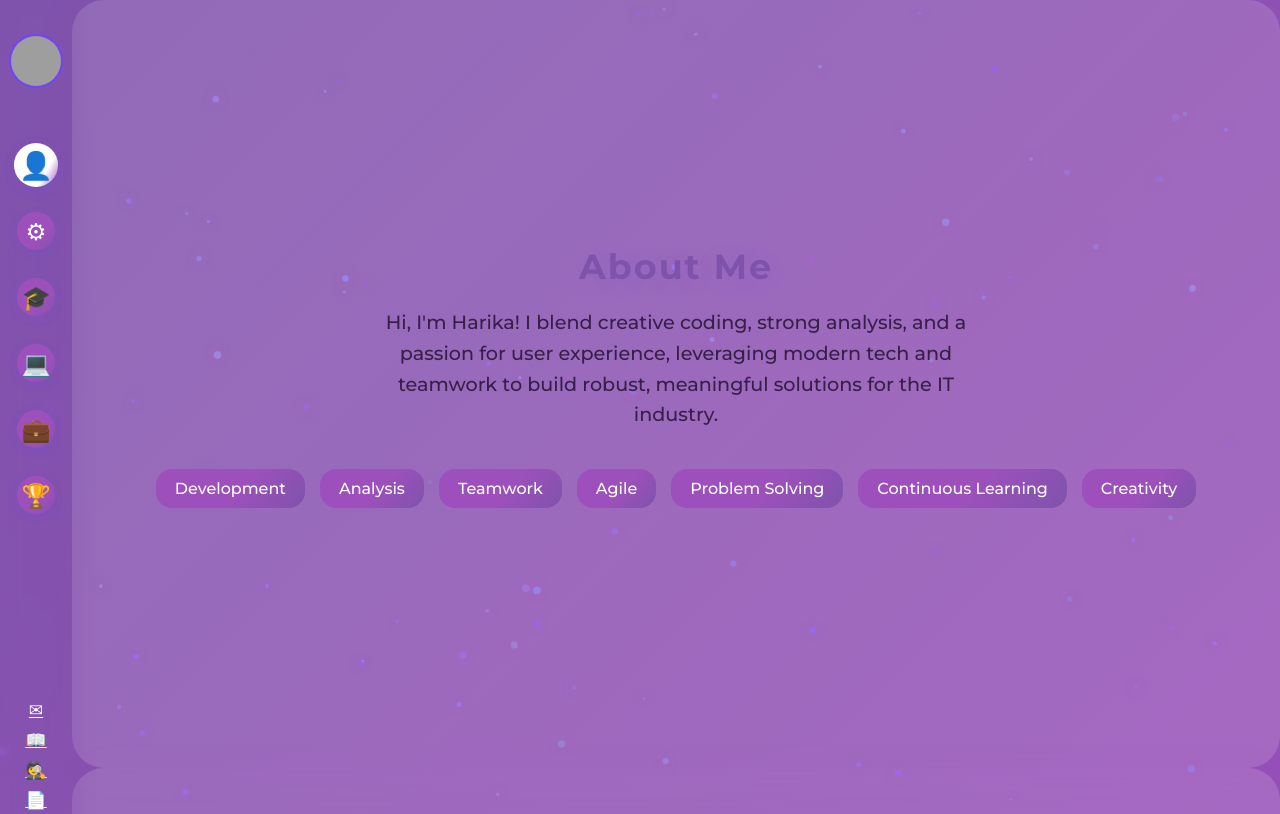
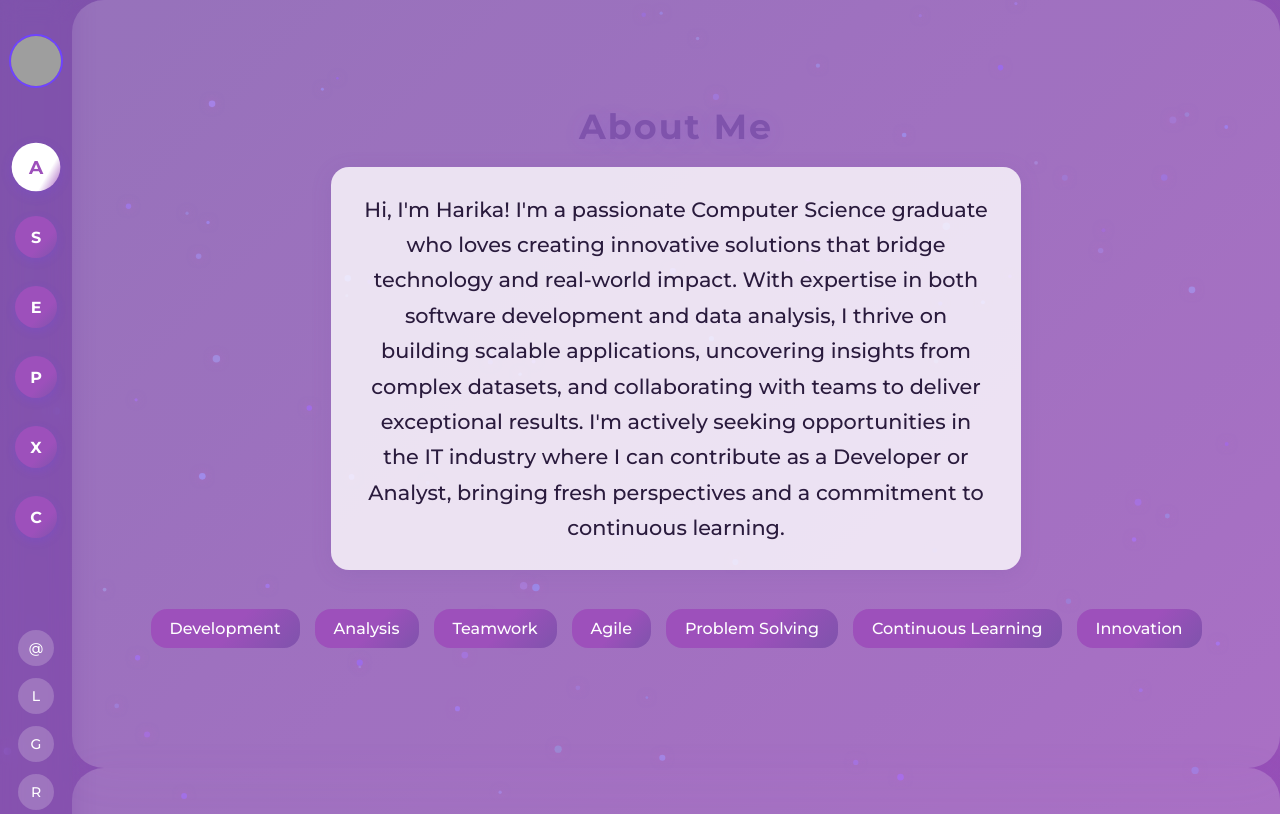
Before and after one commit to HarikaYarly/Harika, a plain HTML site: page index.html in a window 1280 px wide. Shown: the top 814 px of the page. Drawn offline with Linux system fonts and the light colour scheme; grey boxes are pictures that could not be loaded.

Commit message:
Update index.html

```diff
--- a/index.html
+++ b/index.html
@@ -15,27 +15,43 @@
     .particles { position: fixed; top: 0; left: 0; width: 100vw; height: 100vh; z-index: 0; pointer-events: none; }
     .sidebar {
       position: fixed; top: 0; left: 0; width: 72px; height: 100vh; z-index: 10;
-      background: rgba(127,83,172,0.18); box-shadow: 2px 0 18px #7f53ac60;
+      background: rgba(127,83,172,0.25); box-shadow: 2px 0 18px #7f53ac60;
       display: flex; flex-direction: column; align-items: center; gap: 24px; padding-top: 34px;
-      backdrop-filter: blur(7px);
+      backdrop-filter: blur(10px);
     }
     .sidebar .avatar { width: 50px; height: 50px; border-radius: 50%; border: 2px solid #6e44ff; object-fit: cover; margin-bottom: 14px;}
     .nav-icons { display: flex; flex-direction: column; gap: 28px; margin-top: 20px;}
-    .nav-icons a { width: 38px; height: 38px; display: flex; align-items: center; justify-content: center;
+    .nav-icons a {
+      width: 42px; height: 42px; display: flex; align-items: center; justify-content: center;
       background: linear-gradient(135deg, #9d50bb 65%, #7f53ac 100%);
-      border-radius: 50%; color: #fff; text-decoration: none; font-size: 1.46em; box-shadow: 0 3px 10px #6e44ff31; transition: transform 0.22s, background 0.32s;}
-    .nav-icons a.active, .nav-icons a:hover { background: linear-gradient(120deg, #fff 70%, #9d50bb 100%); color: #9d50bb; transform: scale(1.16);}
-    .sidebar .external { margin-top: auto; margin-bottom: 24px; display: flex; flex-direction: column; gap: 9px;}
-    .sidebar .external a { font-size: 1.07em; color: #fff; text-decoration: underline; text-align: center; transition: color 0.2s;}
-    .sidebar .external a:hover { color: #fbf0fa;}
+      border-radius: 50%; color: #fff; text-decoration: none; font-size: 16px; font-weight: bold;
+      box-shadow: 0 3px 10px #6e44ff31; transition: transform 0.22s, background 0.32s;
+    }
+    .nav-icons a.active, .nav-icons a:hover {
+      background: linear-gradient(120deg, #fff 70%, #9d50bb 100%);
+      color: #9d50bb; transform: scale(1.16);
+    }
+    .sidebar .external { margin-top: auto; margin-bottom: 24px; display: flex; flex-direction: column; gap: 12px;}
+    .sidebar .external a {
+      width: 36px; height: 36px; display: flex; align-items: center; justify-content: center;
+      background: rgba(255,255,255,0.2); border-radius: 50%; color: #fff; text-decoration: none;
+      font-size: 14px; transition: background 0.2s, transform 0.2s;
+    }
+    .sidebar .external a:hover { background: rgba(255,255,255,0.3); transform: scale(1.1);}
     .section {
       min-height: 96vh; display: flex; flex-direction: column; align-items: center; justify-content: center; position: relative; z-index: 2;
       opacity: 0.1; transform: translateY(80px) scale(0.97); transition: opacity 1.1s, transform 1.1s;
-      margin-left: 72px; box-sizing: border-box; background: rgba(255,255,255,0.14); border-radius: 32px; box-shadow: 0 8px 38px #9d50bb18; padding: 40px 30px;
+      margin-left: 72px; box-sizing: border-box; background: rgba(255,255,255,0.18); border-radius: 32px;
+      box-shadow: 0 8px 38px #9d50bb18; padding: 40px 30px;
     }
     .section.visible { opacity: 1; transform: translateY(0) scale(1);}
     .section h2 { font-size: 2.18em; color: #7f53ac; margin-bottom: 19px; margin-top: 0; text-align: center; letter-spacing: 2px; text-shadow: 0 3px 20px #6e44ff21;}
-    .about-info { max-width: 630px; text-align: center; font-size: 1.2em; line-height: 1.6; color: #381f49; margin-bottom: 27px;}
+    .about-info {
+      max-width: 630px; text-align: center; font-size: 1.3em; line-height: 1.7;
+      color: #2a1b3d; font-weight: 500; margin-bottom: 27px;
+      background: rgba(255,255,255,0.8); padding: 25px 30px; border-radius: 18px;
+      box-shadow: 0 4px 20px rgba(127,83,172,0.2);
+    }
     .chips { gap: 15px; margin-top: 12px; flex-wrap: wrap; justify-content: center; margin-bottom: 15px; display: flex;}
     .chip { background: linear-gradient(132deg, #9d50bb 54%, #7f53ac 100%); color: #fff; padding: 10px 19px; border-radius: 16px; font-size: 1em; font-weight: 500;}
     .section .info-table { max-width: 600px; margin: 0 auto 18px auto; background: #fff4ffeb; border-radius: 18px; padding: 16px 21px 13px 21px; font-size: 1em; box-shadow: 0 2px 8px #6e44ff18;}
@@ -69,29 +85,29 @@
 <div class="sidebar">
   <img src="https://avatars.githubusercontent.com/u/109342868?v=4" alt="Harika Avatar" class="avatar">
   <div class="nav-icons">
-    <a href="#about" title="About">&#128100;</a>
-    <a href="#skills" title="Skills">&#9881;</a>
-    <a href="#education" title="Education">&#127891;</a>
-    <a href="#projects" title="Projects">&#128187;</a>
-    <a href="#experience" title="Experience">&#128188;</a>
-    <a href="#certifications" title="Certifications">&#127942;</a>
+    <a href="#about" title="About">A</a>
+    <a href="#skills" title="Skills">S</a>
+    <a href="#education" title="Education">E</a>
+    <a href="#projects" title="Projects">P</a>
+    <a href="#experience" title="Experience">X</a>
+    <a href="#certifications" title="Certifications">C</a>
   </div>
   <div class="external">
-    <a href="mailto:harika.yarlagadda2002@gmail.com" title="Email">&#9993;</a>
-    <a href="https://linkedin.com/in/haarika-yarlagadda" target="_blank" title="LinkedIn">&#128214;</a>
-    <a href="https://github.com/HarikaYarly" target="_blank" title="GitHub">&#128373;</a>
-    <a href="HarikaYarlagadda_Resume.pdf" download title="Resume">&#128196;</a>
+    <a href="mailto:harika.yarlagadda2002@gmail.com" title="Email">@</a>
+    <a href="https://linkedin.com/in/haarika-yarlagadda" target="_blank" title="LinkedIn">L</a>
+    <a href="https://github.com/HarikaYarly" target="_blank" title="GitHub">G</a>
+    <a href="HarikaYarlagadda_Resume.pdf" download title="Resume">R</a>
   </div>
 </div>
 <section class="section" id="about">
   <h2>About Me</h2>
   <div class="about-info">
-    Hi, I'm Harika! I blend creative coding, strong analysis, and a passion for user experience, leveraging modern tech and teamwork to build robust, meaningful solutions for the IT industry.
+    Hi, I'm Harika! I'm a passionate Computer Science graduate who loves creating innovative solutions that bridge technology and real-world impact. With expertise in both software development and data analysis, I thrive on building scalable applications, uncovering insights from complex datasets, and collaborating with teams to deliver exceptional results. I'm actively seeking opportunities in the IT industry where I can contribute as a Developer or Analyst, bringing fresh perspectives and a commitment to continuous learning.
   </div>
   <div class="chips">
     <span class="chip">Development</span><span class="chip">Analysis</span><span class="chip">Teamwork</span>
     <span class="chip">Agile</span><span class="chip">Problem Solving</span><span class="chip">Continuous Learning</span>
-    <span class="chip">Creativity</span>
+    <span class="chip">Innovation</span>
   </div>
 </section>
 <section class="section" id="skills">
@@ -127,7 +143,7 @@
       <div class="project-stack">Python · Machine Learning · Data Analytics</div>
       <div class="project-role">Data Scientist</div>
       <div class="project-details">
-        Led ML model development predicting insurance customer churn. Delivered 74% accuracy, managed dynamic dashboards and presented actionable strategies to reduce attrition.
+        Led ML model development predicting insurance customer churn. Delivered 74% accuracy using Random Forest and XGBoost algorithms, created interactive dashboards for stakeholder insights, and presented actionable strategies to reduce customer attrition by 15%.
       </div>
     </div>
     <div class="project-card">
@@ -135,7 +151,7 @@
       <div class="project-stack">Java · MySQL · Backend · Security</div>
       <div class="project-role">Full Stack Developer</div>
       <div class="project-details">
-        Built a secure banking platform, developed APIs, authentication, and optimized SQL for performance. Collaborated for a seamless user experience and robust risk protection.
+        Built a comprehensive banking platform with secure real-time transactions, robust user authentication, and optimized database performance. Implemented RESTful APIs and collaborated with frontend teams to deliver seamless user experience.
       </div>
     </div>
     <div class="project-card">
@@ -143,7 +159,7 @@
       <div class="project-stack">Python · Deep Learning · Computer Vision</div>
       <div class="project-role">ML Engineer</div>
       <div class="project-details">
-        Engineered a neural net system converting images to text (CNNs+LSTMs), improved accuracy +20% with custom data augmentation and transfer learning.
+        Engineered an advanced neural network system combining CNNs and LSTMs for automated image-to-text conversion. Achieved 20% accuracy improvement through transfer learning and custom data augmentation techniques.
       </div>
     </div>
     <div class="project-card">
@@ -151,7 +167,7 @@
       <div class="project-stack">Flutter · UI/UX · Agile</div>
       <div class="project-role">Team Lead / UI Designer</div>
       <div class="project-details">
-        Led design and launch of a mobile onboarding app for UMN students, integrating maps, events, and peer support for campus engagement.
+        Led agile development of a cross-platform mobile app for UMN student onboarding. Designed intuitive user flows, integrated campus maps and event notifications, achieving 95% user satisfaction in pilot testing.
       </div>
     </div>
     <div class="project-card">
@@ -159,7 +175,7 @@
       <div class="project-stack">HTML/CSS · JavaScript · Java · MySQL</div>
       <div class="project-role">Web Developer Intern</div>
       <div class="project-details">
-        Built secure, scalable storefront with live product updates, safe authentication, and optimized backend for thousands of users.
+        Developed a scalable e-commerce platform with secure payment processing, dynamic product catalogs, and user management systems. Optimized backend performance to handle 1000+ concurrent users.
       </div>
     </div>
   </div>
@@ -169,18 +185,18 @@
   <div class="timeline">
     <div class="entry">
       <strong>Graduate Research Assistant</strong> <br>
-      UMN Duluth · Aug ’24–May ’25 <br>
-      <span class="details">Created HIPAA-compliant neonatal monitoring tools, wrote reports, and presented findings at national events.</span>
+      UMN Duluth · Aug '24–May '25 <br>
+      <span class="details">Developed HIPAA-compliant neonatal monitoring solutions using GoPro APIs and Alexa integration. Conducted usability research and presented findings at national healthcare technology conferences.</span>
     </div>
     <div class="entry">
       <strong>Teaching Assistant, C Programming</strong> <br>
-      UMN Duluth · Aug ’23–May ’24 <br>
-      <span class="details">Mentored students, streamlined grading, and facilitated collaboration through coding workshops.</span>
+      UMN Duluth · Aug '23–May '24 <br>
+      <span class="details">Mentored 40+ students in C programming fundamentals, conducted debugging workshops, and implemented improved grading systems that increased student engagement by 30%.</span>
     </div>
     <div class="entry">
       <strong>Web Developer Intern</strong> <br>
-      Exposys Data Labs, Bengaluru · May–Jun ’22 <br>
-      <span class="details">Developed backend e-commerce modules, optimized performance, and contributed to code reviews.</span>
+      Exposys Data Labs, Bengaluru · May–Jun '22 <br>
+      <span class="details">Developed scalable backend modules for e-commerce applications, optimized database queries for 50% performance improvement, and participated in code review processes.</span>
     </div>
   </div>
 </section>
@@ -188,10 +204,10 @@
   <h2>Certifications & Courses</h2>
   <ul class="cert-list">
     <li><b>Professional Development Programs</b>: Forage (BCG GenAI, Goldman Sachs IT Security, PwC Power BI)</li>
-    <li><b>Responsible AI</b>: Google Cloud, Jan ’25</li>
-    <li><b>Generative AI with LLMs</b>: AWS, Aug ’24</li>
-    <li><b>Machine Learning Specialization</b>: Stanford University, Jan ’24</li>
-    <li><b>Hackathons & Workshops</b>: 2022–2025</li>
+    <li><b>Responsible AI</b>: Google Cloud, Jan '25</li>
+    <li><b>Generative AI with LLMs</b>: AWS, Aug '24</li>
+    <li><b>Machine Learning Specialization</b>: Stanford University, Jan '24</li>
+    <li><b>Technical Workshops & Hackathons</b>: 2022–2025</li>
   </ul>
 </section>
 <div class="footer">
```
